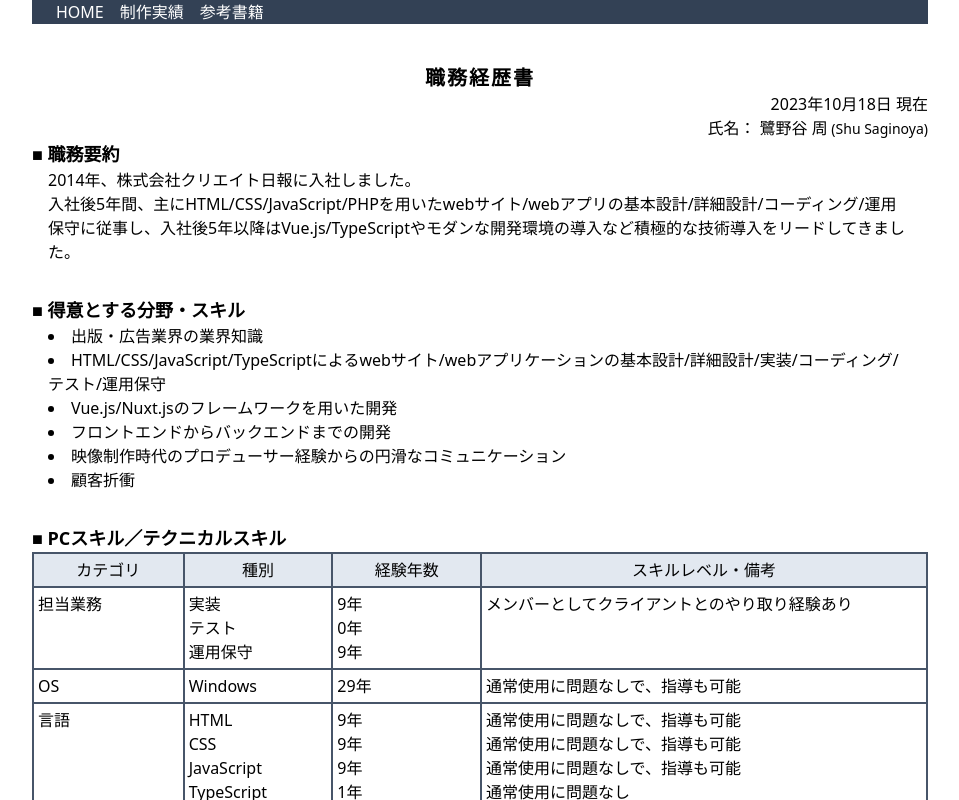
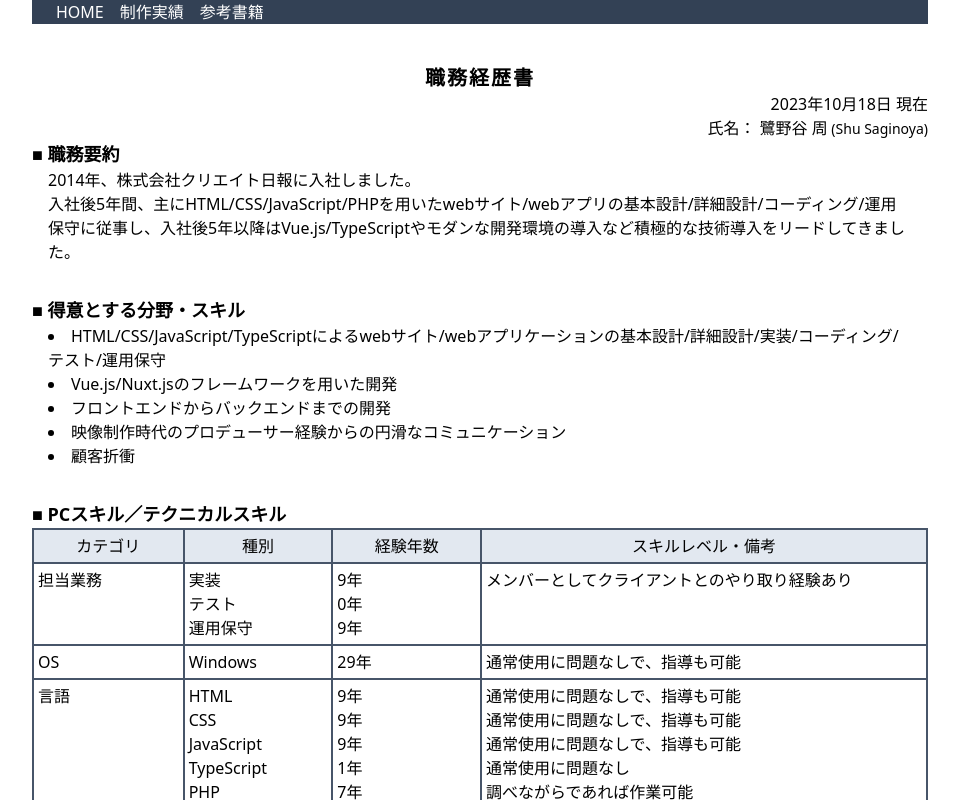
Before and after one commit to shu-saginoya/curriculum-vitae, a Vue app: page / in a window 1280 px wide. Shown: the top 800 px of the page, without its empty margins (160-1119 px from the left). Built offline with nearby package versions, Linux system fonts and the light colour scheme.

Commit message:
Update - SectionStengths

```diff
--- a/src/components/contents/SectionStrengths.vue
+++ b/src/components/contents/SectionStrengths.vue
@@ -4,7 +4,6 @@ import BlockList from '@/components/elements/BlockList.vue'
 
 const title = '得意とする分野・スキル'
 const list = [
-  '出版・広告業界の業界知識',
   'HTML/CSS/JavaScript/TypeScriptによるwebサイト/webアプリケーションの基本設計/詳細設計/実装/コーディング/テスト/運用保守',
   'Vue.js/Nuxt.jsのフレームワークを用いた開発',
   'フロントエンドからバックエンドまでの開発',
```
